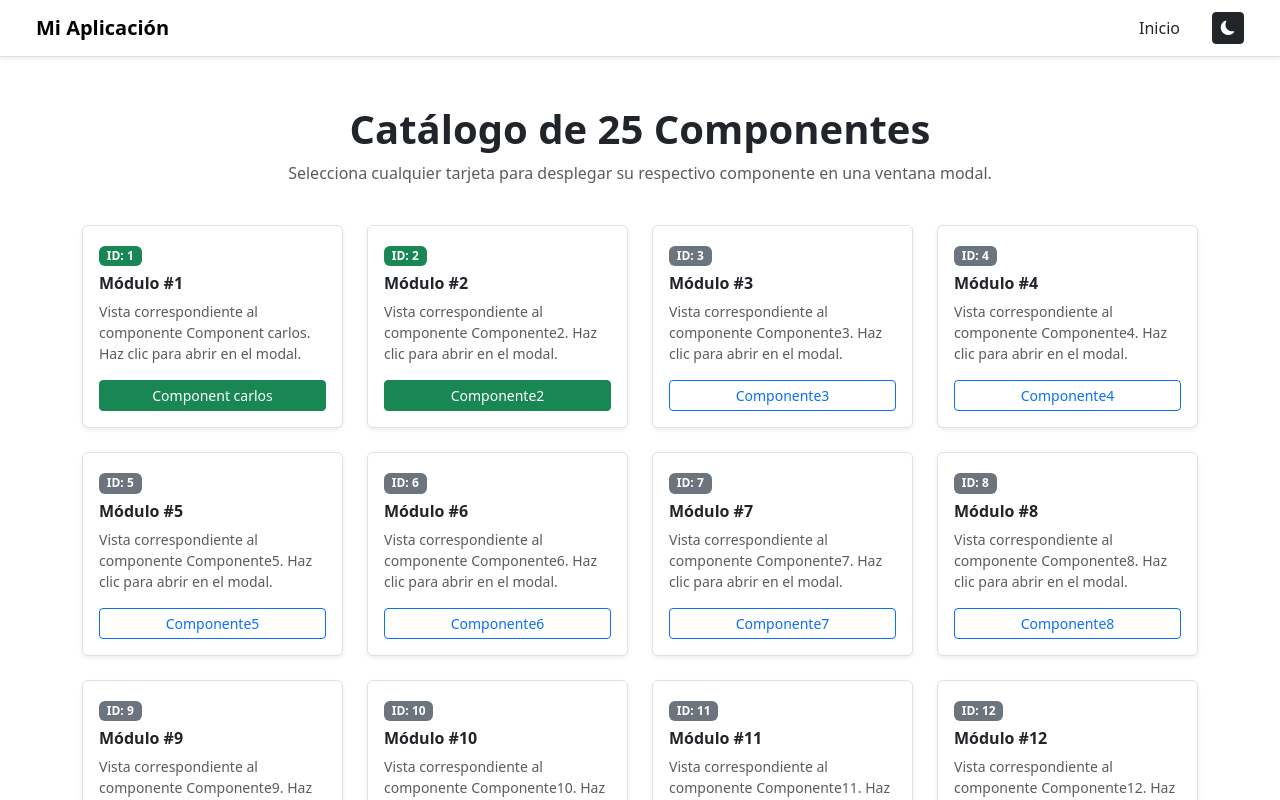
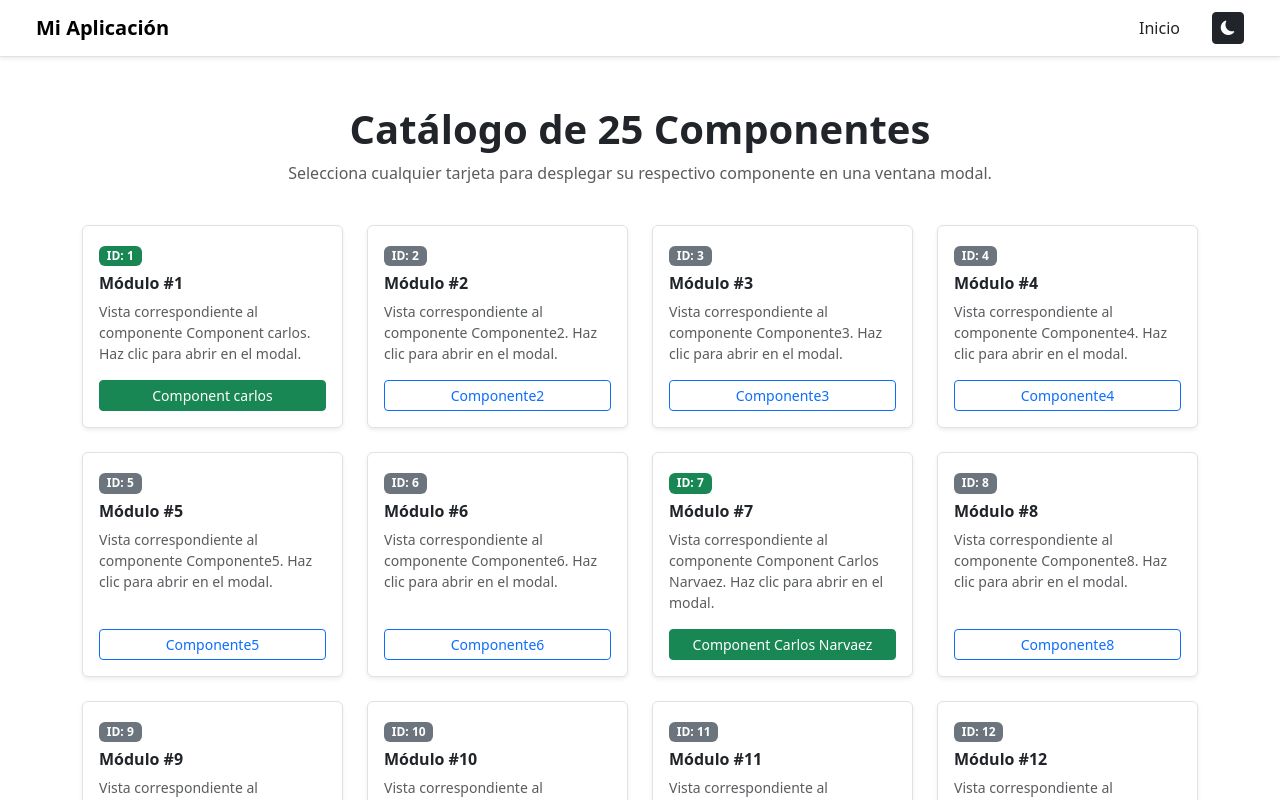
Before and after one commit to carloscastrox/react_gitflow, a React (Vite) app: page / in a window 1280 px wide. Shown: the top 800 px of the page. Built offline with nearby package versions, Linux system fonts and the light colour scheme.

Commit message:
feat: add Carlos Narvaez component and link it to module #7
Export the component, serve the image from assets and wire card 7 to its modal content.

```diff
--- a/src/features/carlosnarvaez/Componentcarlos.jsx
+++ b/src/features/carlosnarvaez/Componentcarlos.jsx
@@ -1,6 +1,6 @@
-import imgCarlos from '../../imgcarlos.jpg'
+import imgCarlos from '../../assets/imgcarlos.jpg'
 
-const Componentcarlos = () => {
+export const ComponentCarlosNarvaez = () => {
   return (
     <article className="feature-card">
       <img
@@ -22,4 +22,4 @@ const Componentcarlos = () => {
   )
 }
 
-export default Componentcarlos
+export default ComponentCarlosNarvaez
--- a/src/features/landing/Main.jsx
+++ b/src/features/landing/Main.jsx
@@ -1,5 +1,6 @@
 import React, { useState } from 'react'
 import { Componentcarlos } from '../carloscastro/Componentcarlos'
+import { ComponentCarlosNarvaez } from '../carlosnarvaez/Componentcarlos'
 // Aquí puedes importar otros componentes según sea necesario
 
 
@@ -15,6 +16,7 @@ export const Main = () => {
     let componentName = `Componente${id}`;
 
     if (id === 1) componentName = 'Component carlos';
+    if (id === 7) componentName = 'Component Carlos Narvaez';
     // Agregar la lógica para otros componentes según sea necesario
 
     return {
@@ -28,6 +30,7 @@ export const Main = () => {
   // Renderizado dinámico del contenido dentro del modal según el ID seleccionado
   const renderModalContent = (id) => {
     if (id === 1) return <Componentcarlos />;
+    if (id === 7) return <ComponentCarlosNarvaez />;
     // Agregar la lógica para otros componentes según sea necesario
 
     const currentName = cardsData.find(c => c.id === id)?.name;
@@ -64,14 +67,14 @@ export const Main = () => {
             >
               <div className="card-body d-flex flex-column justify-content-between">
                 <div>
-                  <span className={`badge mb-2 ${card.id <= 2 ? 'bg-success' : 'bg-secondary'}`}>
+                  <span className={`badge mb-2 ${card.id === 1 || card.id === 7 ? 'bg-success' : 'bg-secondary'}`}>
                     ID: {card.id}
                   </span>
                   <h5 className="card-title h6 fw-bold">{card.title}</h5>
                   <p className="card-text small text-muted">{card.description}</p>
                 </div>
                 <button
-                  className={`btn btn-sm mt-3 w-100 text-truncate ${card.id <= 2 ? 'btn-success' : 'btn-outline-primary'}`}
+                  className={`btn btn-sm mt-3 w-100 text-truncate ${card.id === 1 || card.id === 7 ? 'btn-success' : 'btn-outline-primary'}`}
                   onClick={(e) => {
                     e.stopPropagation();
                     setActiveComponentId(card.id);
```
